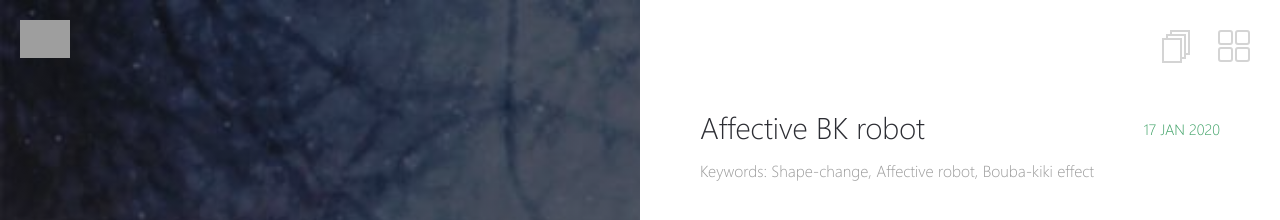
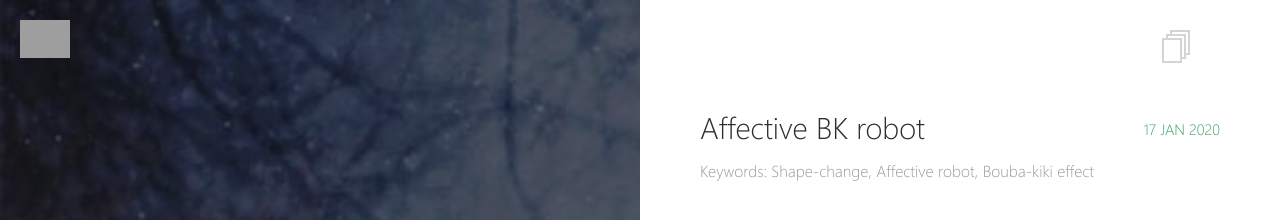
Before and after one commit to turtle2007/ff, a Jekyll site: the page built from _pages/posts.md, in a window 1280 px wide. Shown: the top 220 px of the page. Built offline with Jekyll 4.4.1, drawn with Linux system fonts in a browser that asks for light colours.

Commit message:
remove project tab from the post-list page

```diff
--- a/_layouts/post-list.html
+++ b/_layouts/post-list.html
@@ -17,7 +17,7 @@ layout: compress
 
     <div class="block-right">
       <a href="posts.html" title="posts" class="posts-menu-icon"></a>
-      <a title="projects" class="projects-menu-icon">
+<!--       <a title="projects" class="projects-menu-icon"> -->
         <span></span>
       </a>
       <div class="content">
```
